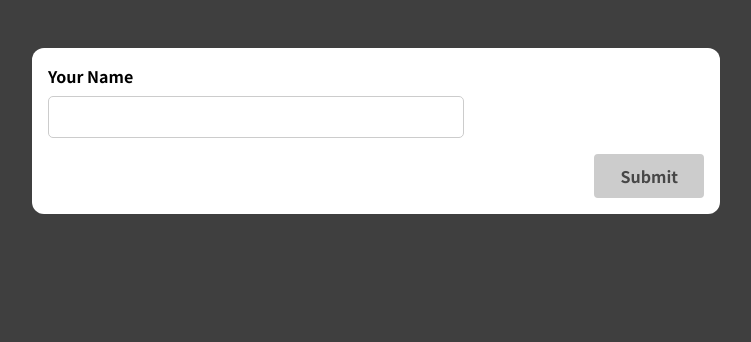
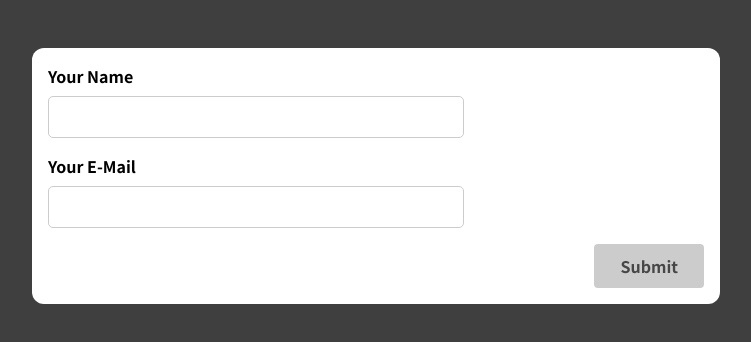
Before and after one commit to bognikk/REACT-forms-and-user-inputs, a React (Create React App) app: page / in a window 1280 px wide. Shown: the top 342 px of the page, without its empty margins (264-1015 px from the left). Built offline with nearby package versions, Linux system fonts and the light colour scheme.

Commit message:
adding email input

```diff
--- a/src/components/SimpleInput.jsx
+++ b/src/components/SimpleInput.jsx
@@ -2,15 +2,25 @@
 
 const SimpleInput = (props) => {
 	const nameInputRef = useRef();
+	//name
 	const [enteredName, setEnteredName] = useState("");
 	const [enteredNameTouched, setEnteredNameTouched] = useState(false);
 
+	//email
+	const [enteredEmail, setEnteredEmail] = useState("");
+	const [enteredEmailTouched, setEnteredEmailTouched] = useState(false);
+
+	//check name
 	const enteredNameIsValid = enteredName.trim() !== "";
 	const nameInputIsInvalid = !enteredNameIsValid && enteredNameTouched;
 
+	//check email
+	const enteredEmailIsValid = enteredEmail.includes("@");
+	const emailInputIsInvalid = !enteredEmailIsValid && enteredEmailTouched;
+
 	let formIsValid = false;
 
-	if (enteredNameIsValid) {
+	if (enteredNameIsValid && enteredEmailIsValid) {
 		formIsValid = true;
 	}
 
@@ -18,8 +28,16 @@
 		setEnteredName(event.target.value);
 	};
 
+	const emailInputChangeHandler = (event) => {
+		setEnteredEmail(event.target.value);
+	};
+
 	const nameInputBlurHandler = (event) => {
 		setEnteredNameTouched(true);
+	};
+
+	const emailInputBlurHandler = (event) => {
+		setEnteredEmailTouched(true);
 	};
 
 	const formSubmissionHandler = (event) => {
@@ -38,6 +56,9 @@
 
 		setEnteredName("");
 		setEnteredNameTouched(false);
+
+		setEnteredEmail("");
+		setEnteredEmailTouched(false);
 	};
 
 	// use only one - useState or useRefs
@@ -48,14 +69,31 @@
 		? "form-control invalid"
 		: "form-control";
 
+	const emailInputClasses = emailInputIsInvalid
+		? "form-control invalid"
+		: "form-control";
+
 	return (
 		<form onSubmit={formSubmissionHandler}>
-			<div className={nameInputClasses}>
+			<div className={emailInputClasses}>
 				<label htmlFor="name">Your Name</label>
 				<input
 					ref={nameInputRef}
 					type="text"
 					id="name"
+					onChange={emailInputChangeHandler}
+					onBlur={emailInputBlurHandler}
+					value={enteredEmail}
+				/>
+				{emailInputIsInvalid && (
+					<p className="error-text">Please enter a valid email.</p>
+				)}
+			</div>
+			<div className={nameInputClasses}>
+				<label htmlFor="email">Your E-Mail</label>
+				<input
+					type="email"
+					id="email"
 					onChange={nameInputChangeHandler}
 					onBlur={nameInputBlurHandler}
 					value={enteredName}
```
